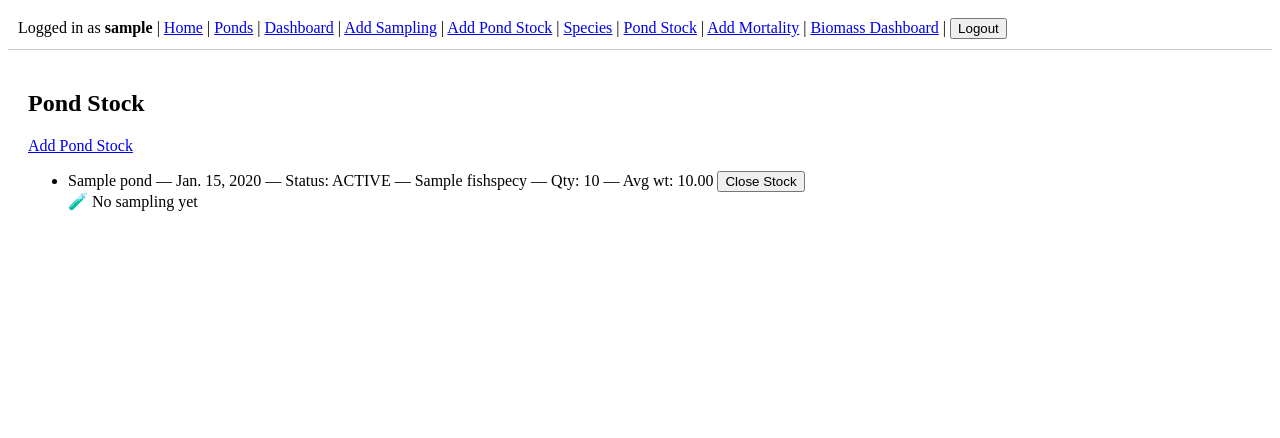
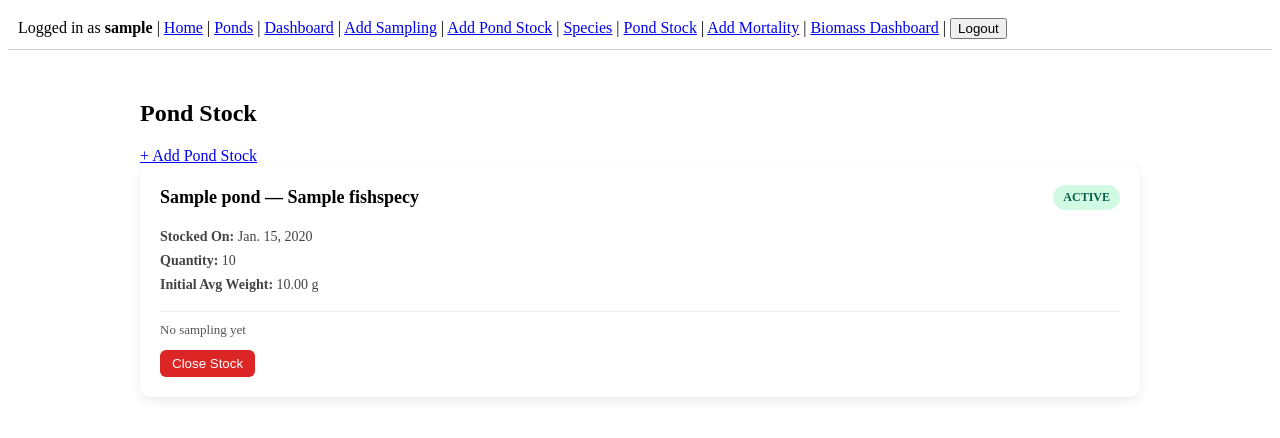
Before and after one commit to preethampenmetsa/fish-farm-management, a Django app: page /sampling/stock/ in a window 1280 px wide. Shown: the top 438 px of the page. Run offline with Django 5.2, Linux system fonts and the light colour scheme; a user stored in the database is signed in; tables that the repository leaves empty hold one stand-in row (values such as "Sample post").

Commit message:
made some visual changes in pond_biomass and pond_stock_list pages

```diff
--- a/sampling/services.py
+++ b/sampling/services.py
@@ -91,6 +91,7 @@ def get_single_pond_biomass(pond):
     species_data = defaultdict(lambda: {
         "alive_fish": 0,
         "total_weight": 0,
+        "current_avg_weight": 0,
     })
 
     for stock in stocks:
@@ -112,6 +113,7 @@ def get_single_pond_biomass(pond):
         species = species_data[stock.species.name]
         species["alive_fish"] += alive
         species["total_weight"] += biomass
+        species["current_avg_weight"] = avg_weight
 
     return {
     "total_alive_fish": total_alive,
--- /dev/null
+++ b/sampling/static/sampling/pond_stock_list.css
@@ -0,0 +1,78 @@
+.stock-container {
+    max-width: 1000px;
+    margin: 30px auto;
+}
+
+.stock-grid {
+    display: grid;
+    gap: 20px;
+}
+
+.stock-card {
+    background: #ffffff;
+    padding: 20px;
+    border-radius: 12px;
+    box-shadow: 0 4px 12px rgba(0,0,0,0.08);
+    transition: 0.2s ease;
+}
+
+.stock-card:hover {
+    transform: translateY(-3px);
+}
+
+.stock-header {
+    display: flex;
+    justify-content: space-between;
+    align-items: center;
+    margin-bottom: 15px;
+}
+
+.stock-title {
+    font-size: 18px;
+    font-weight: 600;
+}
+
+.status-badge {
+    padding: 5px 10px;
+    border-radius: 20px;
+    font-size: 12px;
+    font-weight: 600;
+}
+
+.status-active {
+    background: #d1fae5;
+    color: #065f46;
+}
+
+.status-closed {
+    background: #fee2e2;
+    color: #991b1b;
+}
+
+.stock-details {
+    font-size: 14px;
+    line-height: 1.7;
+    color: #444;
+}
+
+.sampling-info {
+    margin-top: 15px;
+    padding-top: 10px;
+    border-top: 1px solid #eee;
+    font-size: 13px;
+    color: #555;
+}
+
+.close-btn {
+    margin-top: 12px;
+    padding: 6px 12px;
+    border: none;
+    background: #dc2626;
+    color: white;
+    border-radius: 6px;
+    cursor: pointer;
+}
+
+.close-btn:hover {
+    background:#b91c1c;
+}
--- a/sampling/templates/sampling/pond_biomass.html
+++ b/sampling/templates/sampling/pond_biomass.html
@@ -53,6 +53,11 @@
         <h4>{{ species }}</h4>
 
         <p>
+            <strong>Average Weight:</strong>
+            {{ data.current_avg_weight|floatformat:0|intcomma }} g
+        </p>
+
+        <p>
             <strong>Alive:</strong>
             {{ data.alive_fish|intcomma }}
         </p>
--- a/sampling/templates/sampling/pond_stock_list.html
+++ b/sampling/templates/sampling/pond_stock_list.html
@@ -1,47 +1,68 @@
 {% extends "base.html" %}
+{% load static %}
+{% load humanize %}
 
 {% block content %}
+{% load static %}
+<link rel="stylesheet" href="{% static 'sampling/pond_stock_list.css' %}">
+
+<div class="stock-container">
     <h2>Pond Stock</h2>
 
-<a href="{% url 'add-pond-stock' %}">Add Pond Stock</a>
+    <a href="{% url 'add-pond-stock' %}">+ Add Pond Stock</a>
 
-<ul>
+    <div class="stock-grid">
+
         {% for stock in stocks %}
-    <li>
-      {{ stock.pond.name }} —
-      {{ stock.stocked_on}} —
-      Status: {{ stock.status }} —
-      {{ stock.species.name }} —
-      Qty: {{ stock.quantity }} —
-      Avg wt: {{ stock.initial_avg_weight }}
+        <div class="stock-card">
+
+            <div class="stock-header">
+                <div class="stock-title">
+                    {{ stock.pond.name }} — {{ stock.species.name }}
+                </div>
+
+                <div class="status-badge
+                    {% if stock.status == 'ACTIVE' %}
+                        status-active
+                    {% else %}
+                        status-closed
+                    {% endif %}
+                ">
+                    {{ stock.status }}
+                </div>
+            </div>
+
+            <div class="stock-details">
+                <strong>Stocked On:</strong> {{ stock.stocked_on }} <br>
+                <strong>Quantity:</strong> {{ stock.quantity|intcomma }} <br>
+                <strong>Initial Avg Weight:</strong> {{ stock.initial_avg_weight }} g
+            </div>
+
+            {% with latest=stock.latest_sampling %}
+            <div class="sampling-info">
+                {% if latest %}
+                    <strong>Last Sampling:</strong> {{ latest.sampled_on }} <br>
+                    Count: {{ latest.sample_fish_count }} <br>
+                    Avg Weight: {{ latest.average_weight }} g
+                {% else %}
+                    No sampling yet
+                {% endif %}
+            </div>
+            {% endwith %}
 
             {% if stock.status == "ACTIVE" %}
-        <form
-          method="post"
-          action="{% url 'close-pond-stock' stock.id %}"
-          style="display:inline;"
-        >
+            <form method="post" action="{% url 'close-pond-stock' stock.id %}">
                 {% csrf_token %}
-          <button type="submit">Close Stock</button>
+                <button type="submit" class="close-btn">Close Stock</button>
             </form>
             {% endif %}
 
-      {% with latest=stock.latest_sampling %}
-        {% if latest %}
-            <br>
-            🧪 Last sampled:
-            {{ latest.sampled_on }} |
-            Count: {{ latest.sample_fish_count }} |
-            Avg wt:
-            {{ latest.sample_total_weight|floatformat:2 }}g
-        {% else %}
-            <br>🧪 No sampling yet
-        {% endif %}
-    {% endwith %}
+        </div>
+        {% empty %}
+            <p>No pond stock added yet.</p>
+        {% endfor %}
 
-    </li>
-  {% empty %}
-    <li>No pond stock added yet.</li>
-  {% endfor %}
-</ul>
+    </div>
+</div>
+
 {% endblock %}
```
Lines whose indentation alone changed are shown as unchanged.
